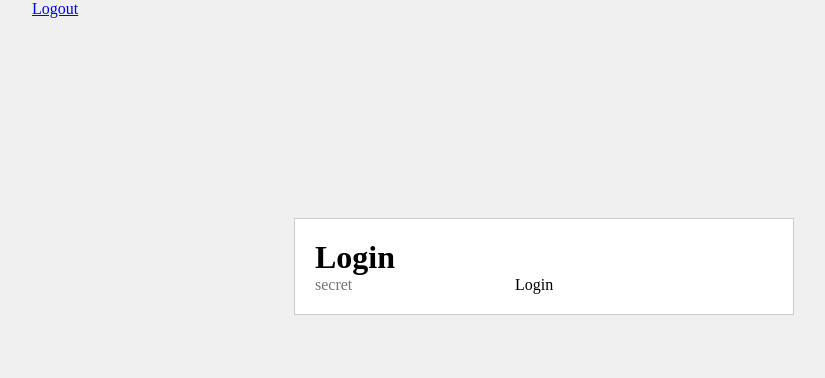
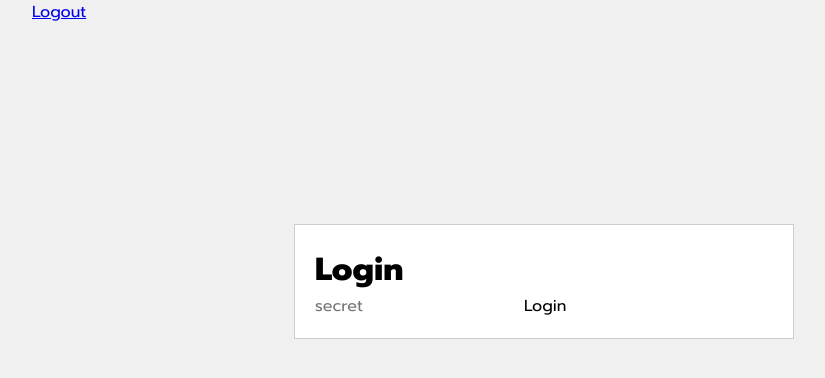
Before and after one commit to chaochana/2485, a Vue app: page /login in a window 1280 px wide. Shown: the top 378 px of the page, without its empty margins (96-921 px from the left). Built offline with nearby package versions, Linux system fonts and the light colour scheme; sample sign-in values are in the browser's storage.

Commit message:
font added

```diff
--- /dev/null
+++ b/src/assets/global.css
@@ -0,0 +1,5 @@
+@import url('https://fonts.googleapis.com/css?family=Prompt:200,400,800&display=swap');
+
+body {
+    font-family: 'Prompt', sans-serif;
+}
--- a/src/main.js
+++ b/src/main.js
@@ -4,6 +4,7 @@ import './registerServiceWorker'
 import router from './router'
 import store from './store'
 import vuetify from './plugins/vuetify'
+import '@/assets/global.css'
 
 Vue.config.productionTip = false
 
```
